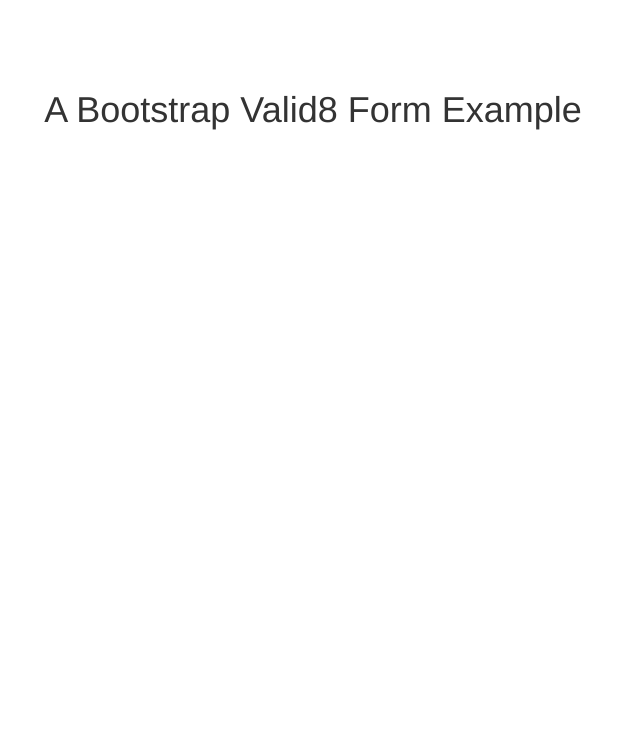
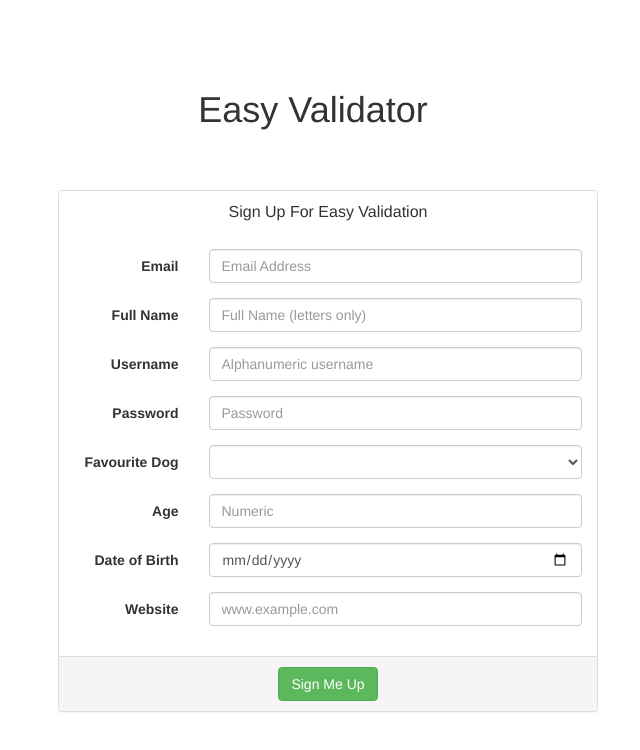
Before and after one commit to jacobsteves/easy-input-validator, a plain HTML site: page demo/index.html in a window 1280 px wide. Shown: the whole page, without its empty margins (327-967 px from the left). Drawn offline with Linux system fonts and the light colour scheme.

Commit message:
create demo

```diff
--- a/demo/index.html
+++ b/demo/index.html
@@ -31,9 +31,91 @@
 
         <div class="row">
             <div class="col-lg-12 text-center">
-                <h1>A Bootstrap Valid8 Form Example</h1>
-                    <div class="container">
+                <h1>Easy Validator</h1>
+                <div class="container">
+                    <div id="signupbox" style="margin-top:50px" class="mainbox col-md-6 col-md-offset-3 col-sm-8 col-sm-offset-2">
+                        <div class="panel panel-default">
+                            <form id="signupform" class="form-horizontal form-field-validation" role="form">
+                                <div class="panel-heading">
+                                    <div class="panel-title">Sign Up For Easy Validation</div>
+                                </div>
+                                <div class="panel-body" >
+
+                                    <div id="signupalert" style="display:none" class="alert alert-danger">
+                                        <p>Error:</p>
+                                        <span></span>
+                                    </div>
+
+                                    <div class="form-group">
+                                        <label for="email" class="col-md-3 control-label">Email</label>
+                                        <div class="col-md-9">
+                                            <input type="text" class="form-control validate-email required" name="email" placeholder="Email Address">
+                                        </div>
+                                    </div>
+
+                                    <div class="form-group">
+                                        <label for="name" class="col-md-3 control-label">Full Name</label>
+                                        <div class="col-md-9">
+                                            <input type="text" class="form-control validate-alpha required" name="name" placeholder="Full Name (letters only)">
+                                        </div>
+                                    </div>
+
+                                    <div class="form-group">
+                                        <label for="username" class="col-md-3 control-label">Username</label>
+                                        <div class="col-md-9">
+                                            <input type="text" class="form-control validate-alphanum required" name="username" placeholder="Alphanumeric username">
+                                        </div>
+                                    </div>
+
+                                    <div class="form-group">
+                                        <label for="password" class="col-md-3 control-label">Password</label>
+                                        <div class="col-md-9">
+                                            <input type="password" class="form-control validate-alphanum required" name="passwd" placeholder="Password">
+                                        </div>
+                                    </div>
+
+                                    <div class="form-group">
+                                        <label for="select" class="col-md-3 control-label">Favourite Dog</label>
+                                        <div class="col-md-9">
+                                            <select class="form-control validate-selection required" name="select">
+                                                <option></option>
+                                                <option>Golden Retriever</option>
+                                                <option>Australian Shepherd</option>
+                                                <option>Other</option>
+                                            </select>
+                                        </div>
+                                    </div>
+
+                                    <div class="form-group">
+                                        <label for="age" class="col-md-3 control-label">Age</label>
+                                        <div class="col-md-9">
+                                            <input type="text" class="form-control validate-number" name="age" placeholder="Numeric">
+                                        </div>
+                                    </div>
+
+                                    <div class="form-group">
+                                        <label for="birthday" class="col-md-3 control-label">Date of Birth</label>
+                                        <div class="col-md-9">
+                                            <input type="date" class="form-control validate-date-au date" name="birthday" placeholder="Example: dd-mm-yyyy">
+                                        </div>
+                                    </div>
+
+                                    <div class="form-group">
+                                        <label for="website" class="col-md-3 control-label">Website</label>
+                                        <div class="col-md-9">
+                                            <input type="url" class="form-control validate-url" name="url" placeholder="www.example.com">
+                                        </div>
+                                    </div>
+
+                                </div>
+                                <div class="panel-footer">
+                                    <button id="btn-signup" class="btn btn-success" type="submit">Sign Me Up</button>
+                                </div>
+                        </div>
+                        </form>
                     </div>
+                </div>
+
             </div>
         </div>
         <!-- /.row -->
@@ -50,6 +132,16 @@
 
     <script src="../js/easy-validator.js"></script>
 
+    <script>
+        /**
+         * This is a custom validation!
+         * Read the documentation for usage.
+         */
+        EasyValidator.add("validate-selection", "That is impossible.", function(val) {
+            return val !== "Other";
+        })
+    </script>
+
 </body>
 
 </html>
--- a/js/easy-validator.js
+++ b/js/easy-validator.js
@@ -28,7 +28,7 @@
          */
         addValidations: function (arr) {
             for (var i = 0; i < arr.length; i++) {
-                EasyValidator.validators.push(arr[i]);
+                EasyValidator.add(arr[i][0], arr[i][1], arr[i][2]);
             }
         },
 
@@ -99,11 +99,6 @@
                 return EasyValidator.isEmpty(v) || /^\$?\-?([1-9]{1}[0-9]{0,2}(\,[0-9]{3})*(\.[0-9]{0,2})?|[1-9]{1}\d*(\.[0-9]{0,2})?|0(\.[0-9]{0,2})?|(\.[0-9]{1,2})?)$/.test(v);
             }
         ],
-        ['validate-selection', 'Please make a selection',
-            function(v, elm) {
-                return elm.options ? elm.selectedIndex > 0 : !EasyValidator.isEmpty(v);
-            }
-        ],
         ['validate-url', 'Please enter a valid URL.',
             function(v) {
                 return EasyValidator.isEmpty(v) || /^(http|https|ftp):\/\/(([A-Z0-9][A-Z0-9_-]*)(\.[A-Z0-9][A-Z0-9_-]*)+)(:(\d+))?\/?/i.test(v);
@@ -144,6 +139,10 @@
     $(document).ready(function () {
         $('.form-field-validation').each(function () {
             var $form = $(this);
+
+            var createInvalidCss = function () {
+                $('body').append("<style> .validation-msg { color: red; margin-left: 7px; font-size: 80%; text-align: left; } </style>");
+            };
 
             var validate = function ($field) {
                 $field.addClass('valid-input').removeClass("invalid-input").parent().removeClass('has-error');
@@ -222,10 +221,10 @@
                 });
             };
 
+            createInvalidCss();
             addInputValidators();
             enableOrDisableSubmit();
             validateFieldsOnSubmit();
-
         });
     });
 
```
Also changed, not shown: demo/images/selectDemo.gif (added), demo/images/signupPage.png (added), 1 other file.
